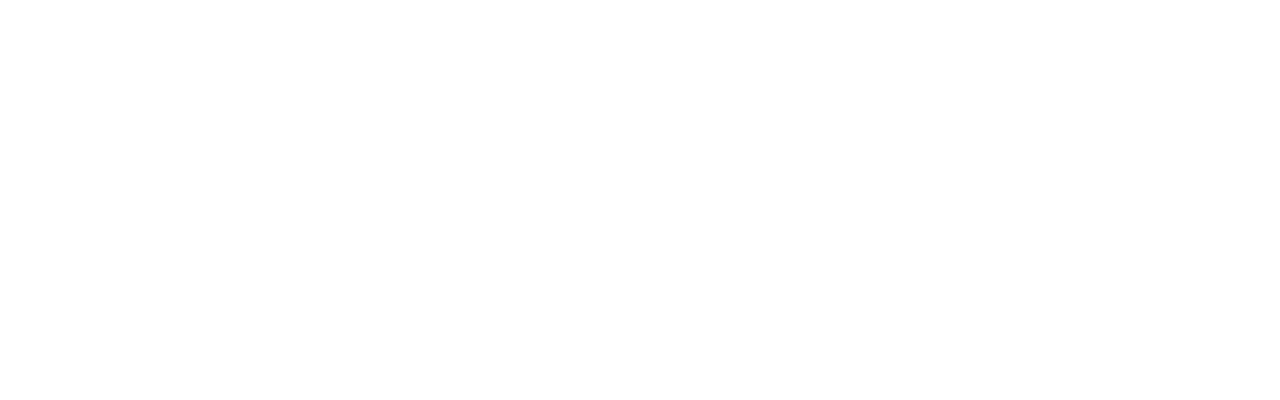
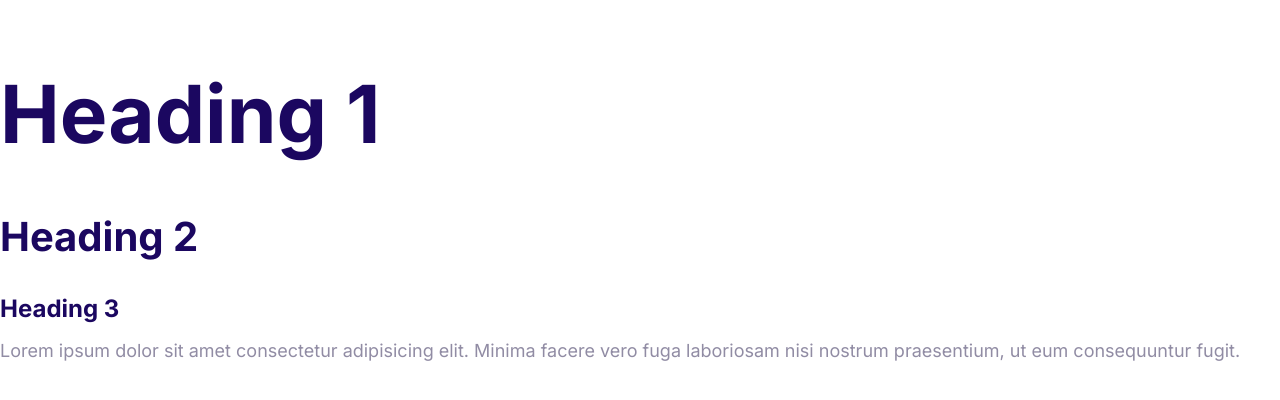
Before and after one commit to OliFrei/olify, a plain HTML site: page index.html in a window 1280 px wide. Drawn offline with Linux system fonts and the light colour scheme.

Commit message:
Define the styles for the fonts.

```diff
--- a/css/styles.css
+++ b/css/styles.css
@@ -4,5 +4,55 @@
     --color-accent: #ff3400;
     --color-headings: #1b0760;
     --color-body: #918ca4;
+}
+
+html {
+    font-size: 62.5%;
+}
+
+body {
+    font-family: Inter, Arial, Helvetica, sans-serif;
+    color: var(--color-body);
+    font-size: 2.4rem;
+    line-height: 1.5;
+}
+
+h1, h2, h3 {
+    color: var(--color-headings);
+    margin-bottom: 1rem;
+}
+
+h1 {
+    font-size: 7rem;
+}
+
+h2 {
+    font-size: 4rem;
+}
+
+h3 {
+    font-size: 3rem;
 
 }
+
+p {
+    margin-top: 0;
+}
+
+@media screen and (min-width: 1024px) {
+    body {
+        font-size: 1.8rem;
+    }
+
+    h1 {
+        font-size: 8rem;
+    }
+
+    h2 {
+        font-size: 4rem;
+    }
+
+    h3 {
+        font-size: 2.4rem;
+    }
+}
--- a/index.html
+++ b/index.html
@@ -4,8 +4,22 @@
     <meta charset="UTF-8" />
     <meta name="viewport" content="width=device-width, initial-scale=1.0" />
     <title>Document</title>
+    <link rel="preconnect" href="https://fonts.googleapis.com" />
+    <link rel="preconnect" href="https://fonts.gstatic.com" crossorigin />
+    <link
+      href="https://fonts.googleapis.com/css2?family=Inter:wght@100..900&display=swap"
+      rel="stylesheet"
+    />
     <link rel="stylesheet" href="css/normalize.css" />
     <link rel="stylesheet" href="css/styles.css" />
   </head>
-  <body></body>
+  <body>
+    <h1>Heading 1</h1>
+    <h2>Heading 2</h2>
+    <h3>Heading 3</h3>
+    <p>
+      Lorem ipsum dolor sit amet consectetur adipisicing elit. Minima facere
+      vero fuga laboriosam nisi nostrum praesentium, ut eum consequuntur fugit.
+    </p>
+  </body>
 </html>
```
